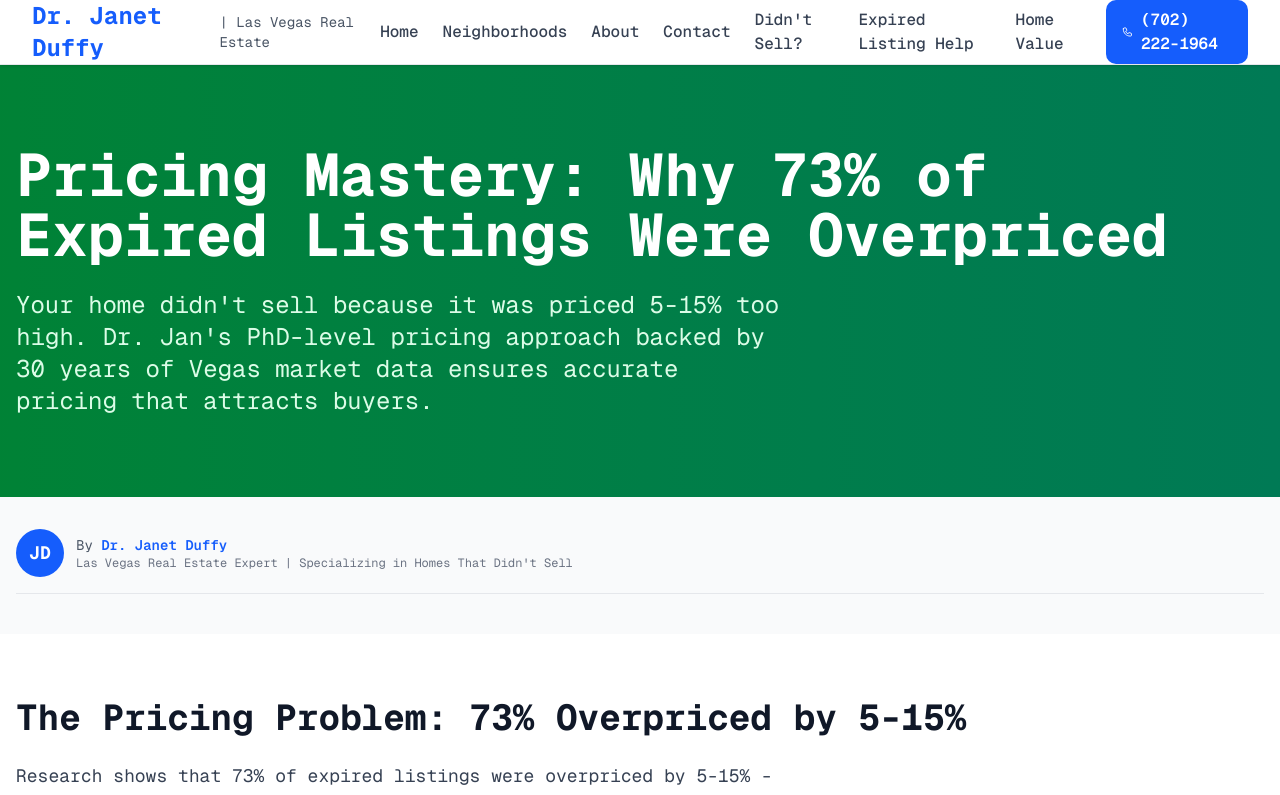
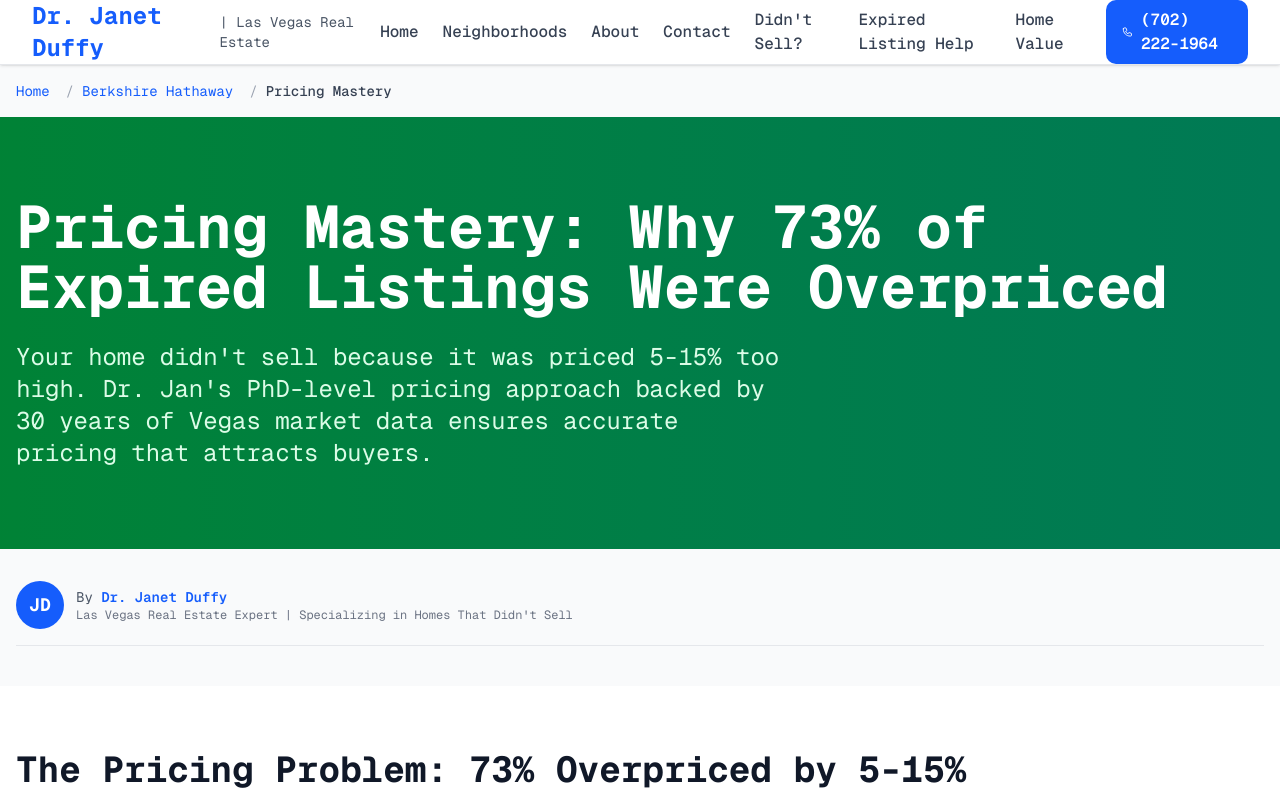
Before and after one commit to DrJanDuffy/justcalldrjan.com, a Next.js app: page /berkshire-hathaway/pricing-mastery in a window 1280 px wide. Shown: the top 795 px of the page. Built offline with nearby package versions, Linux system fonts and the light colour scheme.

Commit message:
Add Article schema and breadcrumbs to Pricing Mastery page

```diff
--- a/app/berkshire-hathaway/pricing-mastery/page.tsx
+++ b/app/berkshire-hathaway/pricing-mastery/page.tsx
@@ -2,10 +2,24 @@
 
 import Link from 'next/link'
 import AuthorBadge from '@/components/author-badge'
+import StructuredDataScript from '@/components/structured-data-script'
+import Breadcrumbs from '@/components/breadcrumbs'
+import { getArticleSchema, getPersonSchema, BASE_URL } from '@/lib/schema'
 
 export default function PricingMasteryPage() {
+  const articleSchema = getArticleSchema({
+    headline: 'Pricing Mastery: Why 73% of Expired Listings Were Overpriced',
+    description: 'Your home didn\'t sell because it was priced 5-15% too high. Dr. Jan\'s PhD-level pricing approach backed by 30 years of Vegas market data ensures accurate pricing that attracts buyers.',
+    datePublished: '2024-06-10',
+    dateModified: '2024-12-01',
+    author: getPersonSchema()
+  })
+
   return (
-    <div className="min-h-screen bg-white">
+    <>
+      <StructuredDataScript data={articleSchema} id="article-schema" />
+      <Breadcrumbs />
+      <div className="min-h-screen bg-white">
       <section className="bg-gradient-to-r from-green-700 to-emerald-700 text-white py-20 px-4">
         <div className="max-w-7xl mx-auto">
           <h1 className="text-5xl md:text-6xl font-bold mb-6">
@@ -182,6 +196,7 @@ export default function PricingMasteryPage() {
           </div>
         </div>
       </section>
-    </div>
+      </div>
+    </>
   )
 }
```
